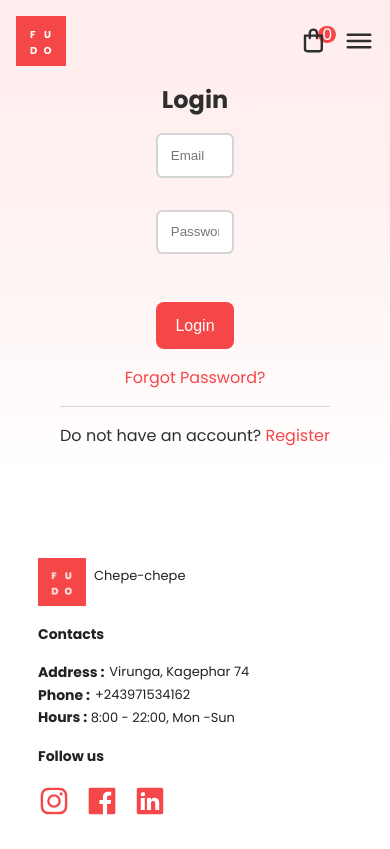
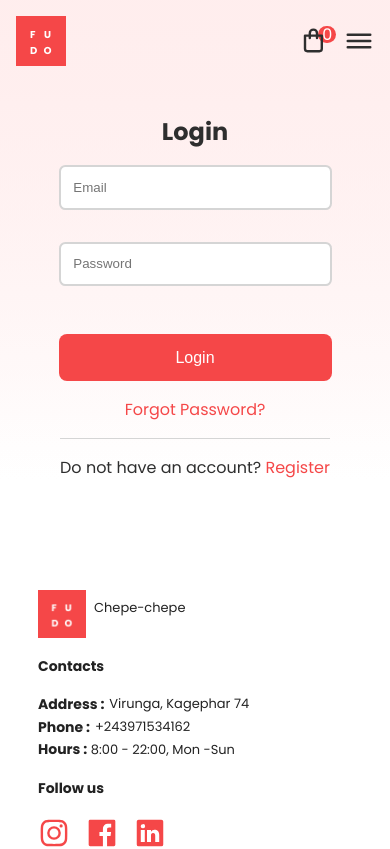
Before and after one commit to jackmangosa1/chepe-chepe, a Next.js app: page /login in a window 390 px wide. Shown: the top 849 px of the page. Built offline with nearby package versions, Linux system fonts and the light colour scheme; no server answers.

Commit message:
Make the login page responsive

```diff
--- a/styles/Login.module.css
+++ b/styles/Login.module.css
@@ -54,3 +54,17 @@
     background-color: rgb(213, 213, 213);
     margin: 1rem 0;
   }
+
+@media screen and (max-width: 480px) {
+    .formContainer{
+        margin-top: 2rem;
+    }
+
+    .formContainer>input{
+        width: 70%;
+    }
+
+    .formContainer>button{
+        width: 70%;
+    }
+}
```
